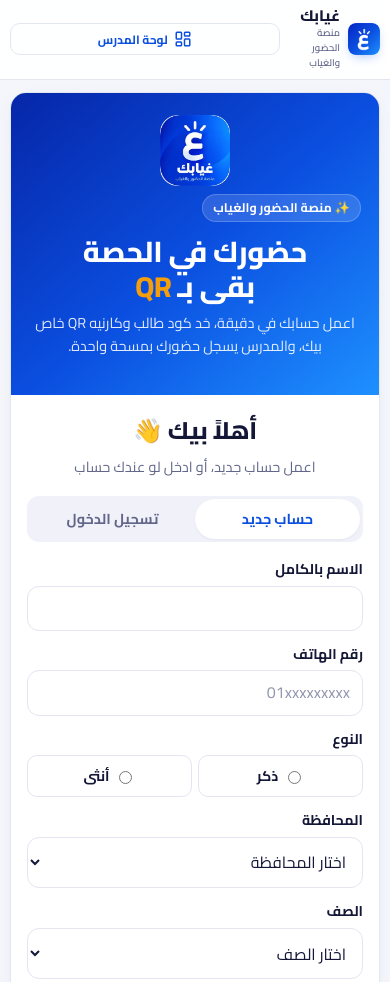
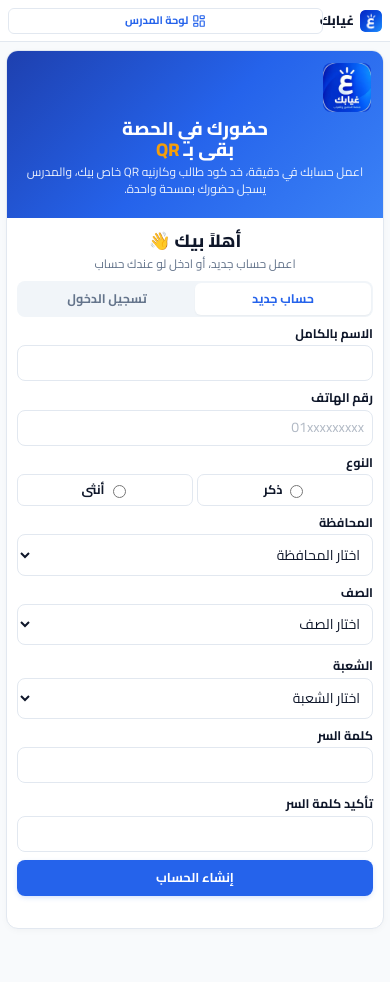
Before and after one commit to moslimebrahem69-ai/Ghiabuk, a website: page index.html in a window 390 px wide. Shown: the top 982 px of the page. Drawn offline with nearby package versions, Linux system fonts and the light colour scheme.

Commit message:
تحسين التصميم: تحديث الألوان، الأبعاد، والهوامش لعناصر الواجهة لتوفير تجربة مستخدم أفضل

```diff
--- a/style.css
+++ b/style.css
@@ -1,282 +1,452 @@
 /* =========================================================
-   غيابك — التصميم الاحترافي العصري (Mobile App Experience)
+   غيابك — واجهة تطبيق موبايل حقيقية (Compact Native Mobile UI)
    ========================================================= */
 :root {
-  --bg: #f4f6fc;
+  --bg: #f8fafc;
   --surface: #ffffff;
-  --surface-2: #f1f2f9;
-  --text: #141736;
-  --muted: #62678a;
-  --border: #e3e5f0;
-  --primary: #0b4fe0;
-  --primary-2: #0a3fb8;
-  --primary-soft: #e6eeff;
+  --surface-2: #f1f5f9;
+  --text: #0f172a;
+  --muted: #64748b;
+  --border: #e2e8f0;
+  --primary: #2563eb;
+  --primary-2: #1d4ed8;
+  --primary-soft: #eff6ff;
   --accent: #f59e0b;
-  --accent-soft: #fff4dc;
-  --ok: #0f8a5f;
-  --ok-soft: #dcf5ea;
-  --warn: #a45d00;
-  --warn-soft: #fff1d6;
-  --err: #cf2f3d;
-  --err-soft: #fde7e9;
-  --brand-grad: linear-gradient(140deg, #0626a8 0%, #0b4fe0 52%, #1e90ff 100%);
-  --shadow-sm: 0 1px 3px rgba(20, 23, 54, .06);
-  --shadow: 0 4px 20px -6px rgba(20, 23, 54, .08);
-  --radius: 16px;
+  --accent-soft: #fffbeb;
+  --ok: #16a34a;
+  --ok-soft: #f0fdf4;
+  --err: #dc2626;
+  --err-soft: #fef2f2;
+  --brand-grad: linear-gradient(135deg, #1e40af 0%, #2563eb 50%, #3b82f6 100%);
+  --shadow-sm: 0 1px 2px rgba(0, 0, 0, 0.04);
+  --shadow: 0 2px 8px -2px rgba(0, 0, 0, 0.05);
+  --radius: 10px;
 }
 
 :root[data-theme="dark"] {
-  --bg: #0a1020; --surface: #121a30; --surface-2: #19233f; --text: #eceefb; --muted: #a0a6c8;
-  --border: #26324f; --primary: #6ea8ff; --primary-2: #8fbcff; --primary-soft: #16305e;
-  --accent: #fbbf24; --accent-soft: #3a2f14; --ok: #45d39a; --ok-soft: #133a2c; --warn: #f4b35a; --warn-soft: #3a2c14;
-  --err: #ff7a86; --err-soft: #3f1d25; --shadow-sm: none; --shadow: 0 0 0 1px rgba(255,255,255,.05);
+  --bg: #090d16;
+  --surface: #111827;
+  --surface-2: #1f2937;
+  --text: #f9fafb;
+  --muted: #9ca3af;
+  --border: #374151;
+  --primary: #3b82f6;
+  --primary-2: #60a5fa;
+  --primary-soft: #1e3a8a;
+  --accent: #fbbf24;
+  --accent-soft: #451a03;
+  --ok: #22c55e;
+  --ok-soft: #064e3b;
+  --err: #ef4444;
+  --err-soft: #7f1d1d;
+  --shadow-sm: none;
+  --shadow: 0 0 0 1px rgba(255, 255, 255, 0.05);
 }
 
 * { box-sizing: border-box; -webkit-tap-highlight-color: transparent; }
-html, body { margin: 0; overflow-x: hidden; }
+html, body { margin: 0; padding: 0; overflow-x: hidden; }
 img { max-width: 100%; height: auto; object-fit: contain; }
 
 body {
   font-family: "Cairo", system-ui, -apple-system, sans-serif;
-  background: var(--bg); color: var(--text); line-height: 1.6; min-height: 100vh;
+  background: var(--bg);
+  color: var(--text);
+  line-height: 1.4;
+  min-height: 100vh;
   -webkit-font-smoothing: antialiased;
-  text-size-adjust: 100%;
-  -webkit-text-size-adjust: 100%;
 }
+
 [hidden] { display: none !important; }
-h1, h2, h3 { margin: 0 0 .5rem; line-height: 1.3; letter-spacing: -.01em; }
+h1, h2, h3 { margin: 0 0 0.3rem; line-height: 1.2; }
 a { color: var(--primary); text-decoration: none; }
-.ic { width: 18px; height: 18px; flex: none; fill: none; stroke: currentColor; stroke-width: 2; stroke-linecap: round; stroke-linejoin: round; }
+.ic { width: 15px; height: 15px; flex: none; fill: none; stroke: currentColor; stroke-width: 2; stroke-linecap: round; stroke-linejoin: round; }
 
-/* ===== الهيدر العلوي المطور والمضغوط ===== */
+/* ===== الهيدر العلوي (رفيع وصغير جداً) ===== */
 .topbar {
-  display: flex; align-items: center; justify-content: space-between; gap: 8px;
-  padding: calc(.5rem + env(safe-area-inset-top)) 14px .5rem 14px;
-  position: sticky; top: 0; z-index: 50;
+  display: flex;
+  align-items: center;
+  justify-content: space-between;
+  height: 46px;
+  padding: 0 10px;
+  position: sticky;
+  top: 0;
+  z-index: 50;
   background: color-mix(in srgb, var(--surface) 92%, transparent);
-  -webkit-backdrop-filter: saturate(1.4) blur(14px);
-  backdrop-filter: saturate(1.4) blur(14px);
+  -webkit-backdrop-filter: blur(10px);
+  backdrop-filter: blur(10px);
   border-bottom: 1px solid var(--border);
 }
-.topbar-inner { width: 100%; max-width: 1200px; margin: 0 auto; display: flex; align-items: center; justify-content: space-between; gap: 8px; }
-.brand { display: flex; align-items: center; gap: .5rem; color: inherit; min-width: 0; }
-.brand-text { min-width: 0; }
-.brand-text b { display: block; font-weight: 800; font-size: 1.05rem; line-height: 1.1; white-space: nowrap; overflow: hidden; text-overflow: ellipsis; }
-.brand-text small { display: block; color: var(--muted); font-size: .7rem; font-weight: 600; }
+.topbar-inner {
+  width: 100%;
+  max-width: 1200px;
+  margin: 0 auto;
+  display: flex;
+  align-items: center;
+  justify-content: space-between;
+  gap: 6px;
+}
+.brand {
+  display: flex;
+  align-items: center;
+  gap: 6px;
+  color: inherit;
+  min-width: 0;
+}
 .logo {
-  display: block; width: 36px; height: 36px; aspect-ratio: 1 / 1; border-radius: 10px; flex: none; object-fit: contain;
-  box-shadow: 0 4px 12px -4px rgba(11, 79, 224, .4);
+  display: block;
+  width: 24px;
+  height: 24px;
+  border-radius: 6px;
+  flex: none;
+}
+.brand-text { min-width: 0; display: flex; align-items: baseline; gap: 6px; }
+.brand-text b {
+  font-weight: 800;
+  font-size: 0.9rem;
+  white-space: nowrap;
+}
+.brand-text small {
+  color: var(--muted);
+  font-size: 0.6rem;
+  font-weight: 600;
+}
+.topbar .toolbar {
+  display: flex;
+  align-items: center;
+  gap: 4px;
+}
+.topbar .btn.sm {
+  min-height: 28px;
+  padding: 2px 6px;
+  font-size: 0.72rem;
+  border-radius: 6px;
+  box-shadow: none;
 }
 
-.topbar-actions {
-  display: flex; align-items: center; gap: 6px; flex-shrink: 0;
+/* المحتوى العام */
+.container {
+  max-width: 1200px;
+  margin: 0 auto;
+  padding: 10px 8px 65px;
+}
+.narrow { max-width: 480px; margin-inline: auto; }
+
+/* ===== الكروت (صغيرة ومرتبة) ===== */
+.card {
+  background: var(--surface);
+  border: 1px solid var(--border);
+  border-radius: var(--radius);
+  padding: 10px;
+  box-shadow: var(--shadow);
+  margin-bottom: 8px;
+  width: 100%;
+}
+.hero { text-align: center; margin-bottom: 8px; }
+.hero h1 { font-size: 1.1rem; font-weight: 800; }
+.hero p { color: var(--muted); margin: 0; font-size: 0.75rem; }
+
+/* التبويبات */
+.tabs {
+  display: flex;
+  background: var(--surface-2);
+  border-radius: 8px;
+  padding: 2px;
+  margin-bottom: 8px;
+}
+.tab {
+  flex: 1;
+  border: 0;
+  background: transparent;
+  padding: 0.35rem;
+  border-radius: 6px;
+  font: inherit;
+  font-weight: 700;
+  color: var(--muted);
+  cursor: pointer;
+  font-size: 0.78rem;
+  min-height: 32px;
+}
+.tab.active {
+  background: var(--surface);
+  color: var(--primary);
+  box-shadow: var(--shadow-sm);
 }
 
-.container { max-width: 1200px; margin: 0 auto; padding: 16px 14px 80px; }
-.narrow { max-width: 580px; margin-inline: auto; }
-
-/* ===== البطاقات والعناصر ===== */
-.card {
-  background: var(--surface); border: 1px solid var(--border); border-radius: var(--radius);
-  padding: 18px; box-shadow: var(--shadow); margin-bottom: 16px; width: 100%;
+/* الحقول والنماذج */
+.field { margin-bottom: 8px; width: 100%; }
+.field label, .field .label {
+  display: block;
+  font-weight: 700;
+  margin-bottom: 3px;
+  font-size: 0.78rem;
 }
-.hero { text-align: center; margin-bottom: 18px; }
-.hero h1 { font-size: 1.5rem; font-weight: 800; }
-.hero p { color: var(--muted); margin: 0; font-size: .9rem; }
-
-/* التبويبات */
-.tabs { display: flex; background: var(--surface-2); border-radius: 12px; padding: 3px; margin-bottom: 16px; }
-.tab {
-  flex: 1; border: 0; background: transparent; padding: .55rem; border-radius: 99px;
-  font: inherit; font-weight: 700; color: var(--muted); cursor: pointer; transition: .15s; min-height: 40px; font-size: .9rem;
-}
-.tab.active { background: var(--surface); color: var(--primary); box-shadow: var(--shadow-sm); }
-
-/* حقول الإدخال */
-.field { margin-bottom: 12px; width: 100%; }
-.field label, .field .label { display: block; font-weight: 700; margin-bottom: 5px; font-size: .88rem; }
-.field small.muted { display: block; margin-top: 3px; font-size: .78rem; }
-.row { display: grid; grid-template-columns: 1fr 1fr; gap: 10px; }
-.row3 { display: grid; grid-template-columns: 2fr 1fr; gap: 10px; }
+.field small.muted { display: block; margin-top: 1px; font-size: 0.68rem; }
+.row { display: grid; grid-template-columns: 1fr 1fr; gap: 6px; }
+.row3 { display: grid; grid-template-columns: 2fr 1fr; gap: 6px; }
 
 input, select, textarea {
-  width: 100%; font: inherit; font-size: 16px !important; color: var(--text); background: var(--surface);
-  border: 1.5px solid var(--border); border-radius: 12px; padding: .55rem .75rem; min-height: 44px;
-  transition: border-color .15s, box-shadow .15s;
+  width: 100%;
+  font: inherit;
+  font-size: 14px !important;
+  color: var(--text);
+  background: var(--surface);
+  border: 1.2px solid var(--border);
+  border-radius: 8px;
+  padding: 0.35rem 0.5rem;
+  min-height: 36px;
+  transition: border-color 0.15s;
 }
-input::placeholder { color: var(--muted); opacity: 0.7; }
-input:focus, select:focus { outline: none; border-color: var(--primary); box-shadow: 0 0 0 3px var(--primary-soft); }
+input::placeholder { color: var(--muted); opacity: 0.5; }
+input:focus, select:focus {
+  outline: none;
+  border-color: var(--primary);
+  box-shadow: 0 0 0 2px var(--primary-soft);
+}
 input[type="tel"], .ltr { direction: ltr; text-align: right; }
 
-.chips { display: flex; gap: 6px; flex-wrap: wrap; }
+.chips { display: flex; gap: 4px; flex-wrap: wrap; }
 .chips label {
-  flex: 1; min-width: 85px; display: flex; align-items: center; justify-content: center; gap: 5px; margin: 0;
-  border: 1.5px solid var(--border); border-radius: 10px; padding: .5rem; cursor: pointer; font-weight: 700; font-size: .88rem; transition: .15s; min-height: 42px;
+  flex: 1;
+  min-width: 65px;
+  display: flex;
+  align-items: center;
+  justify-content: center;
+  gap: 3px;
+  margin: 0;
+  border: 1.2px solid var(--border);
+  border-radius: 7px;
+  padding: 0.3rem;
+  cursor: pointer;
+  font-weight: 700;
+  font-size: 0.78rem;
+  min-height: 32px;
 }
 .chips input { width: auto; min-height: 0 !important; accent-color: var(--primary); box-shadow: none; }
-.chips label:has(input:checked) { border-color: var(--primary); background: var(--primary-soft); color: var(--primary); }
-.day-chips label { min-width: 70px; flex: 1 0 auto; }
+.chips label:has(input:checked) {
+  border-color: var(--primary);
+  background: var(--primary-soft);
+  color: var(--primary);
+}
 
 /* الأزرار العامة */
 .btn {
-  display: inline-flex; align-items: center; justify-content: center; gap: .4rem;
-  font: inherit; font-weight: 700; border: 0; border-radius: 12px; padding: .55rem 1rem; min-height: 44px;
-  background: var(--primary); color: #fff; cursor: pointer; transition: .15s;
-  box-shadow: 0 4px 14px -6px rgba(11, 79, 224, .5); text-align: center; font-size: .9rem;
+  display: inline-flex;
+  align-items: center;
+  justify-content: center;
+  gap: 4px;
+  font: inherit;
+  font-weight: 700;
+  border: 0;
+  border-radius: 8px;
+  padding: 0.35rem 0.7rem;
+  min-height: 36px;
+  background: var(--primary);
+  color: #fff;
+  cursor: pointer;
+  box-shadow: 0 2px 6px -2px rgba(37, 99, 235, 0.3);
+  font-size: 0.8rem;
+  text-align: center;
 }
 .btn:hover { background: var(--primary-2); }
 .btn:active { transform: scale(0.98); }
-.btn:disabled { opacity: .6; cursor: progress; }
 .btn.block { width: 100%; }
 .btn.ghost { background: var(--surface-2); color: var(--text); box-shadow: none; }
-.btn.ghost:hover { background: var(--primary-soft); color: var(--primary); }
-.btn.outline { background: transparent; color: var(--primary); border: 1.5px solid var(--border); box-shadow: none; }
-.btn.outline:hover { border-color: var(--primary); background: var(--primary-soft); }
+.btn.outline { background: transparent; color: var(--primary); border: 1.2px solid var(--border); box-shadow: none; }
 .btn.danger { background: var(--err-soft); color: var(--err); box-shadow: none; }
-.btn.danger:hover { background: var(--err); color: #fff; }
-.btn.sm { min-height: 36px; padding: .3rem .8rem; font-size: .82rem; border-radius: 10px; }
+.btn.sm { min-height: 28px; padding: 0.2rem 0.5rem; font-size: 0.72rem; }
 
-.msg { margin: 8px 0 0; min-height: 1.4em; font-weight: 700; font-size: .85rem; }
+.msg { margin: 4px 0 0; min-height: 1rem; font-weight: 700; font-size: 0.75rem; }
 .msg.err { color: var(--err); }
 .msg.ok { color: var(--ok); }
 .muted { color: var(--muted); }
 
-/* شرائح الصفوف (Segments) */
+/* شرائح الصفوف */
 .seg {
-  display: flex; background: var(--surface-2); border-radius: 12px; padding: 3px; gap: 3px;
-  overflow-x: auto; scrollbar-width: none; max-width: 100%; white-space: nowrap; -webkit-overflow-scrolling: touch;
+  display: flex;
+  background: var(--surface-2);
+  border-radius: 8px;
+  padding: 2px;
+  gap: 2px;
+  overflow-x: auto;
+  scrollbar-width: none;
 }
 .seg::-webkit-scrollbar { display: none; }
 .seg button {
-  flex: 0 0 auto; border: 0; background: transparent; font: inherit; font-weight: 700; font-size: .82rem; color: var(--muted);
-  padding: .45rem .85rem; border-radius: 9px; cursor: pointer; transition: .15s; min-height: 36px;
+  flex: 0 0 auto;
+  border: 0;
+  background: transparent;
+  font: inherit;
+  font-weight: 700;
+  font-size: 0.72rem;
+  color: var(--muted);
+  padding: 0.25rem 0.5rem;
+  border-radius: 6px;
+  cursor: pointer;
+  min-height: 28px;
 }
-.seg button.active { background: var(--surface); color: var(--primary); box-shadow: var(--shadow-sm); }
+.seg button.active {
+  background: var(--surface);
+  color: var(--primary);
+  box-shadow: var(--shadow-sm);
+}
 
-/* شاشات تسجيل الدخول */
+/* شاشة تسجيل الدخول */
 .auth {
-  display: grid; grid-template-columns: 1fr 1fr; gap: 0; max-width: 1020px; margin: 0 auto;
-  background: var(--surface); border: 1px solid var(--border); border-radius: 20px; overflow: hidden; box-shadow: var(--shadow);
+  display: grid;
+  grid-template-columns: 1fr 1fr;
+  gap: 0;
+  max-width: 860px;
+  margin: 0 auto;
+  background: var(--surface);
+  border: 1px solid var(--border);
+  border-radius: 14px;
+  overflow: hidden;
+  box-shadow: var(--shadow);
 }
 .auth-brand {
-  position: relative; overflow: hidden; background: var(--brand-grad); color: #fff; padding: 32px 28px;
-  display: flex; flex-direction: column; justify-content: center;
+  background: var(--brand-grad);
+  color: #fff;
+  padding: 16px 14px;
+  display: flex;
+  flex-direction: column;
+  justify-content: center;
 }
-.brand-logo { display: block; width: 100px; height: auto; aspect-ratio: 240 / 245; object-fit: contain; border-radius: 16px; margin-bottom: 12px; }
+.brand-logo {
+  display: block;
+  width: 48px;
+  height: auto;
+  border-radius: 8px;
+  margin-bottom: 6px;
+}
 .pill-label {
-  align-self: flex-start; display: inline-flex; align-items: center; gap: 5px;
-  background: rgba(255, 255, 255, .14); border: 1px solid rgba(255, 255, 255, .2);
-  padding: 3px 10px; border-radius: 999px; font-size: .78rem; font-weight: 700; margin-bottom: 12px;
+  display: none; /* إخفاء الزوائد لتوفير المساحة */
 }
-.auth-brand h1 { font-size: 1.8rem; font-weight: 800; line-height: 1.2; margin-bottom: 8px; }
+.auth-brand h1 { font-size: 1.15rem; font-weight: 800; line-height: 1.15; margin-bottom: 4px; }
 .auth-brand h1 .hl { color: var(--accent); }
-.auth-brand > p { opacity: .88; margin: 0 0 16px; font-size: .9rem; }
-.features { list-style: none; padding: 0; margin: 0 0 20px; display: grid; gap: 8px; }
-.features li { display: flex; align-items: center; gap: 8px; font-weight: 600; font-size: .88rem; }
-.features .fi {
-  flex: none; display: grid; place-items: center; width: 32px; height: 32px; border-radius: 8px;
-  background: rgba(255, 255, 255, .14); border: 1px solid rgba(255, 255, 255, .18);
-}
-.auth-form { padding: 28px; }
+.auth-brand > p { opacity: 0.9; margin: 0 0 8px; font-size: 0.75rem; }
+.features { list-style: none; padding: 0; margin: 0; display: grid; gap: 4px; }
+.features li { display: flex; align-items: center; gap: 5px; font-weight: 600; font-size: 0.72rem; }
+.features .fi { display: none; } /* إخفاء أيقونات القائمة الجانبية الضخمة */
+.mini-card { display: none; }
+.auth-form { padding: 14px 12px; }
 
 /* كارنيه الطالب */
 .id-card {
-  max-width: 360px; margin: 0 auto 16px; background: #fff; color: #141736;
-  border-radius: 18px; overflow: hidden; box-shadow: 0 16px 32px -12px rgba(6, 30, 110, .3); border: 1px solid #e3e5f0; width: 100%;
+  max-width: 260px;
+  margin: 0 auto 8px;
+  background: #fff;
+  color: #0f172a;
+  border-radius: 12px;
+  overflow: hidden;
+  box-shadow: 0 6px 16px -6px rgba(15, 23, 42, 0.15);
+  border: 1px solid var(--border);
 }
-.id-head { padding: 14px 16px 38px; background: var(--brand-grad); color: #fff; text-align: center; }
-.id-body { padding: 0 16px 16px; text-align: center; }
-.qr { width: 180px; max-width: 100%; margin: 0 auto; padding: 8px; background: #fff; border: 1.5px dashed #c9cbe0; border-radius: 12px; }
+.id-head { padding: 8px 10px 22px; background: var(--brand-grad); color: #fff; text-align: center; }
+.id-body { padding: 0 10px 10px; text-align: center; }
+.qr { width: 100px; max-width: 100%; margin: 0 auto; padding: 4px; background: #fff; border: 1px dashed #cbd5e1; border-radius: 8px; }
 .qr svg { display: block; width: 100%; height: auto; }
 
-/* لوحة المدرس والداشبورد */
-.dash { display: grid; grid-template-columns: 210px minmax(0, 1fr); gap: 16px; align-items: start; }
-.side { position: sticky; top: 70px; min-width: 0; }
-.side-nav { flex-direction: column; margin: 0; padding: 4px; }
-.side-nav button { justify-content: flex-start; flex: none; padding: .55rem .75rem; }
+/* لوحة المدرس */
+.dash { display: grid; grid-template-columns: 160px minmax(0, 1fr); gap: 8px; align-items: start; }
+.side { position: sticky; top: 50px; }
+.side-nav { display: flex; flex-direction: column; gap: 2px; }
+.side-nav button { justify-content: flex-start; padding: 0.35rem 0.5rem; font-size: 0.78rem; }
 
-.page-title { display: flex; align-items: flex-end; justify-content: space-between; gap: 10px; flex-wrap: wrap; margin-bottom: 14px; }
-.stats { display: grid; grid-template-columns: repeat(4, 1fr); gap: 10px; margin-bottom: 16px; }
-.stat { background: var(--surface); border: 1px solid var(--border); border-radius: var(--radius); padding: 12px 14px; }
-.stat .v { font-size: 1.6rem; font-weight: 800; line-height: 1.2; margin-top: 4px; font-variant-numeric: tabular-nums; }
+.page-title { display: flex; align-items: flex-end; justify-content: space-between; gap: 6px; flex-wrap: wrap; margin-bottom: 8px; }
+.stats { display: grid; grid-template-columns: repeat(4, 1fr); gap: 6px; margin-bottom: 8px; }
+.stat { background: var(--surface); border: 1px solid var(--border); border-radius: 8px; padding: 6px 8px; }
+.stat .v { font-size: 1.1rem; font-weight: 800; line-height: 1; margin-top: 2px; }
 
-.grid2 { display: grid; grid-template-columns: minmax(0, 1fr) minmax(0, 1fr); gap: 14px; }
-.grid2 > * { min-width: 0; }
+.grid2 { display: grid; grid-template-columns: 1fr 1fr; gap: 8px; }
 
-.section-head { display: flex; align-items: center; justify-content: space-between; gap: 6px; flex-wrap: wrap; margin-bottom: 10px; }
-.toolbar { display: flex; gap: 8px; flex-wrap: wrap; align-items: center; width: 100%; }
-.toolbar input, .toolbar select { width: auto; flex: 1; min-width: 110px; }
+.section-head { display: flex; align-items: center; justify-content: space-between; gap: 4px; margin-bottom: 6px; }
+.toolbar { display: flex; gap: 4px; flex-wrap: wrap; align-items: center; width: 100%; }
 
-.table-wrap { overflow-x: auto; border: 1px solid var(--border); border-radius: 12px; max-height: 500px; -webkit-overflow-scrolling: touch; }
-table { width: 100%; border-collapse: collapse; font-size: .85rem; min-width: 580px; }
-th, td { padding: 8px 10px; text-align: right; border-bottom: 1px solid var(--border); white-space: nowrap; }
-th { background: var(--surface-2); position: sticky; top: 0; font-weight: 800; font-size: .78rem; color: var(--muted); z-index: 1; }
+.table-wrap { overflow-x: auto; border: 1px solid var(--border); border-radius: 8px; max-height: 420px; }
+table { width: 100%; border-collapse: collapse; font-size: 0.78rem; min-width: 480px; }
+th, td { padding: 5px 7px; text-align: right; border-bottom: 1px solid var(--border); white-space: nowrap; }
+th { background: var(--surface-2); position: sticky; top: 0; font-weight: 800; font-size: 0.7rem; color: var(--muted); z-index: 1; }
 
-/* ===== التجاوب التام للموبايل (Mobile App Look & Feel) ===== */
-@media (max-width: 900px) {
-  .dash { grid-template-columns: minmax(0, 1fr); gap: 0; }
+/* ===== التجاوب التام للموبايل (Ultra Compact Mobile App UI) ===== */
+@media (max-width: 800px) {
+  .dash { grid-template-columns: 1fr; gap: 0; }
   .side { position: static; }
-  .side-nav { flex-direction: row; margin-bottom: 14px; }
-  .side-foot { display: none; }
-  .grid2 { grid-template-columns: minmax(0, 1fr); }
-  .auth { grid-template-columns: 1fr; border-radius: 16px; }
-  .auth-brand { padding: 22px 18px; text-align: center; }
-  .features, .mini-card { display: none; }
-  .auth-form { padding: 20px 16px; }
+  .side-nav { flex-direction: row; margin-bottom: 8px; overflow-x: auto; scrollbar-width: none; }
+  .side-nav::-webkit-scrollbar { display: none; }
+  .grid2 { grid-template-columns: 1fr; }
+  .auth { grid-template-columns: 1fr; border-radius: 12px; }
+  .auth-brand { padding: 12px; text-align: center; }
+  .features { display: none; }
+  .auth-form { padding: 12px 10px; }
 }
 
 @media (max-width: 640px) {
-  /* تظبيط الهيدر العلوي تماماً لئلا يتداخل أو يكبر عن اللزوم */
-  .topbar { padding: 8px 10px; }
-  .logo { width: 32px; height: 32px; border-radius: 8px; }
-  .brand-text b { font-size: 0.95rem; }
-  .brand-text small { font-size: 0.6rem; }
-  .topbar .btn.sm { padding: 0.3rem 0.5rem; font-size: 0.75rem; min-height: 32px; }
-  .topbar .btn.sm .lbl { display: none; } /* إخفاء النص الطويل في الأزرار العلوية ضيق المساحة وإظهار الأيقونة فقط */
-  .topbar .btn.sm .ic { margin: 0; }
+  .topbar { padding: 0 8px; height: 42px; }
+  .logo { width: 22px; height: 22px; border-radius: 5px; }
+  .brand-text b { font-size: 0.82rem; }
+  .brand-text small { display: none; }
 
-  .container { padding: 12px 10px 85px; }
-  .card { padding: 14px 12px; border-radius: 12px; margin-bottom: 12px; }
+  /* أزرار الهيدر العلوية: أيقونات مصغرة فقط */
+  .topbar .btn.sm { padding: 2px 4px; font-size: 0.68rem; min-height: 26px; }
+  .topbar .btn.sm .lbl { display: none; }
+  .topbar .btn.sm .ic { margin: 0; width: 14px; height: 14px; }
 
-  .brand-logo { width: 70px; margin: 0 auto 8px; }
+  .container { padding: 8px 6px 58px; }
+  .card { padding: 8px; border-radius: 8px; margin-bottom: 6px; }
 
-  /* شريط التنقل السفلي الاحترافي - بدون أي تداخل */
-  body.has-bottom-nav { padding-bottom: calc(70px + env(safe-area-inset-bottom)); }
+  /* شريط التنقل السفلي الاحترافي المصغر (Compact Bottom Navigation) */
+  body.has-bottom-nav { padding-bottom: calc(48px + env(safe-area-inset-bottom)); }
   .student-nav, .side-nav {
-    position: fixed; bottom: 0; left: 0; right: 0; z-index: 40; margin: 0; max-width: none;
-    border-radius: 14px 14px 0 0; border: 1px solid var(--border); border-bottom: 0;
-    padding: 6px 4px calc(6px + env(safe-area-inset-bottom));
+    position: fixed;
+    bottom: 0;
+    left: 0;
+    right: 0;
+    z-index: 40;
+    margin: 0;
+    border-radius: 10px 10px 0 0;
+    border: 1px solid var(--border);
+    border-bottom: 0;
+    padding: 2px 2px calc(2px + env(safe-area-inset-bottom));
+    height: 48px;
     background: color-mix(in srgb, var(--surface) 96%, transparent);
-    -webkit-backdrop-filter: blur(14px); backdrop-filter: blur(14px);
-    box-shadow: 0 -6px 16px -6px rgba(20, 23, 54, .12); display: flex; justify-content: space-around; gap: 3px;
+    -webkit-backdrop-filter: blur(10px);
+    backdrop-filter: blur(10px);
+    box-shadow: 0 -3px 10px rgba(0, 0, 0, 0.06);
+    display: flex;
+    justify-content: space-around;
   }
   .student-nav button, .side-nav button {
-    flex: 1 1 0; min-width: 0; display: flex; flex-direction: column; align-items: center; justify-content: center;
-    gap: 3px; font-size: 0.62rem; padding: 5px 2px; border-radius: 10px; min-height: 42px;
+    flex: 1;
+    display: flex;
+    flex-direction: column;
+    align-items: center;
+    justify-content: center;
+    gap: 1px;
+    font-size: 0.55rem;
+    padding: 2px 1px;
+    border-radius: 6px;
+    min-height: 32px;
   }
-  .student-nav button .ic, .side-nav button .ic { width: 18px; height: 18px; margin: 0; }
-  .student-nav button span, .side-nav button span { white-space: nowrap; overflow: hidden; text-overflow: ellipsis; max-width: 100%; display: block; }
+  .student-nav button .ic, .side-nav button .ic { width: 14px; height: 14px; }
+  .student-nav button span, .side-nav button span {
+    white-space: nowrap;
+    overflow: hidden;
+    text-overflow: ellipsis;
+    max-width: 100%;
+  }
 
-  /* إحصائيات لوحة المدرس على شكل أعمدة متناسقة */
-  .stats { grid-template-columns: repeat(2, 1fr); gap: 8px; }
-  .stat { padding: 10px 12px; }
-  .stat .v { font-size: 1.35rem; }
+  /* إحصائيات المدرس مصغرة */
+  .stats { grid-template-columns: repeat(2, 1fr); gap: 4px; }
+  .stat { padding: 6px 8px; }
+  .stat .v { font-size: 1rem; }
 
-  /* تظبيط الفلاتر وحقول البحث بدقة تامة لتفادي قص الكلمات مثل "ال" */
-  .toolbar {
-    display: flex; flex-direction: column; gap: 8px; width: 100%;
-  }
+  /* فلاتر البحث */
+  .toolbar { display: flex; flex-direction: column; gap: 4px; width: 100%; }
   .toolbar > input, .toolbar > .btn { width: 100% !important; flex: none; }
-  .toolbar-filters {
-    display: grid; grid-template-columns: 1fr 1fr; gap: 8px; width: 100%;
-  }
-  .toolbar select, .toolbar input { width: 100% !important; min-width: 0 !important; font-size: 14px !important; }
+  .toolbar-filters { display: grid; grid-template-columns: 1fr 1fr; gap: 4px; width: 100%; }
+  .toolbar select, .toolbar input { width: 100% !important; font-size: 13px !important; min-height: 32px; }
 
-  .row, .row3 { grid-template-columns: 1fr; gap: 8px; }
-  .actions .btn { flex: 1 1 100%; }
-
-  .id-card { border-radius: 14px; }
-  .qr { width: 150px; }
-
-  input, select, textarea { font-size: 16px !important; }
+  .row, .row3 { grid-template-columns: 1fr; gap: 4px; }
+  .id-card { border-radius: 10px; }
+  .qr { width: 90px; }
 }
```
